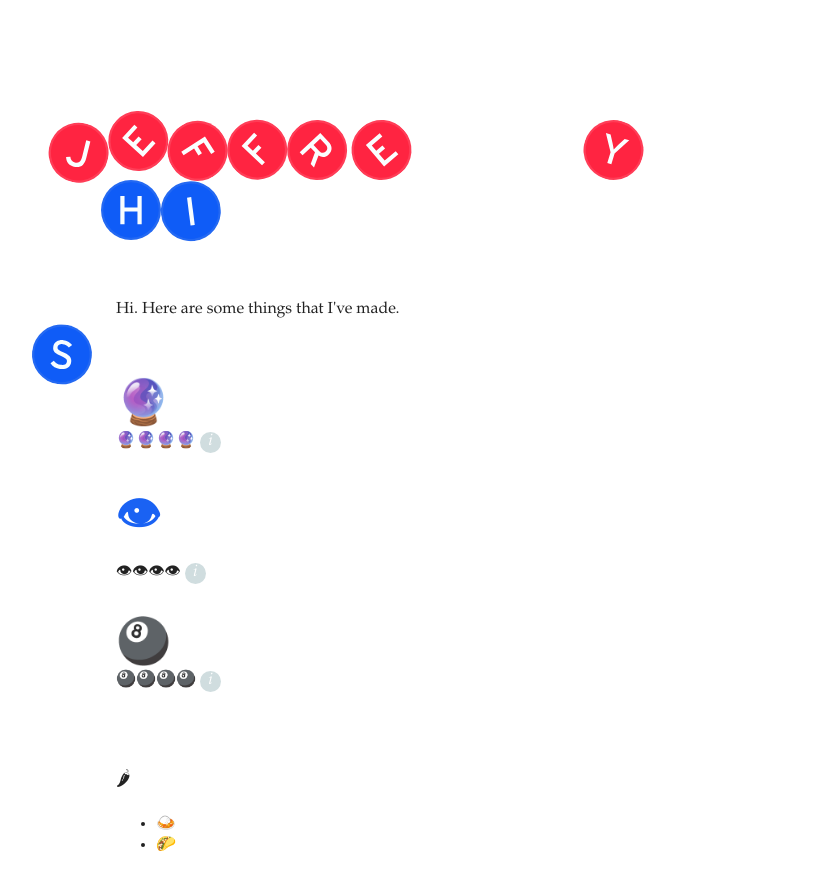
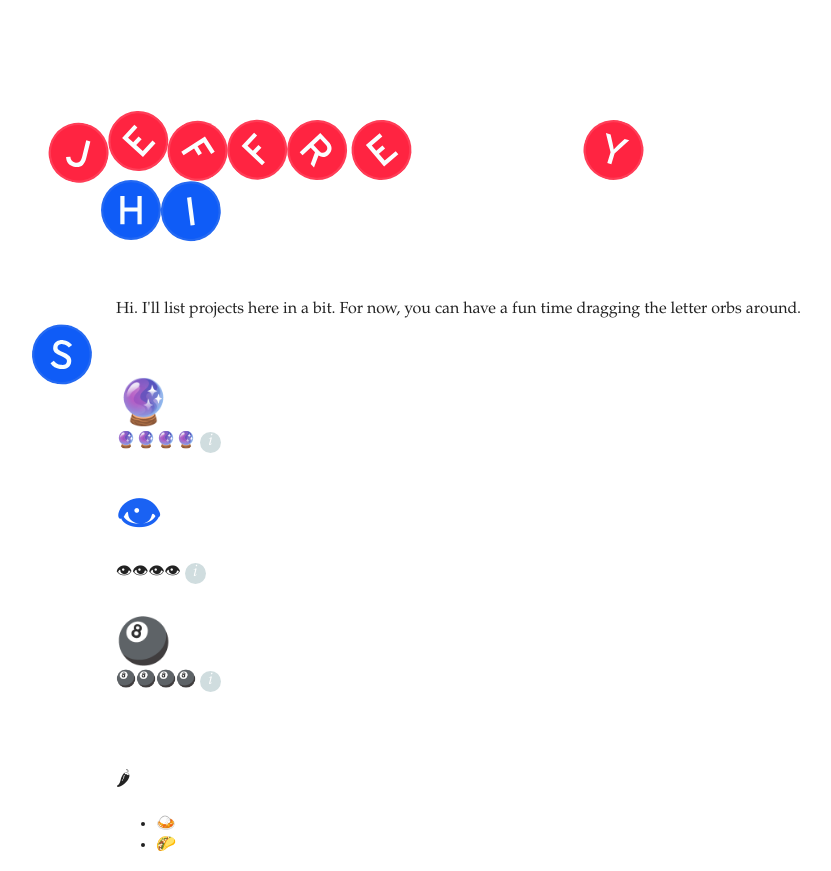
Before and after one commit to jeffreyhyshi/jeffreyhyshi.github.io, a plain HTML site: page index.html in a window 1280 px wide. Shown: the whole page, without its empty margins (93-924 px from the left). Drawn offline with nearby package versions, Linux system fonts and the light colour scheme.

Commit message:
Updated temp copy

```diff
--- a/index.html
+++ b/index.html
@@ -28,7 +28,7 @@
 
             <div class="content-wrapper">
                 <div class="intro">
-                    Hi. Here are some things that I've made.
+                    Hi. I'll list projects here in a bit. For now, you can have a fun time dragging the letter orbs around.
                 </div>
                 <div class="project-list">
                     <div class="project-item">
```
